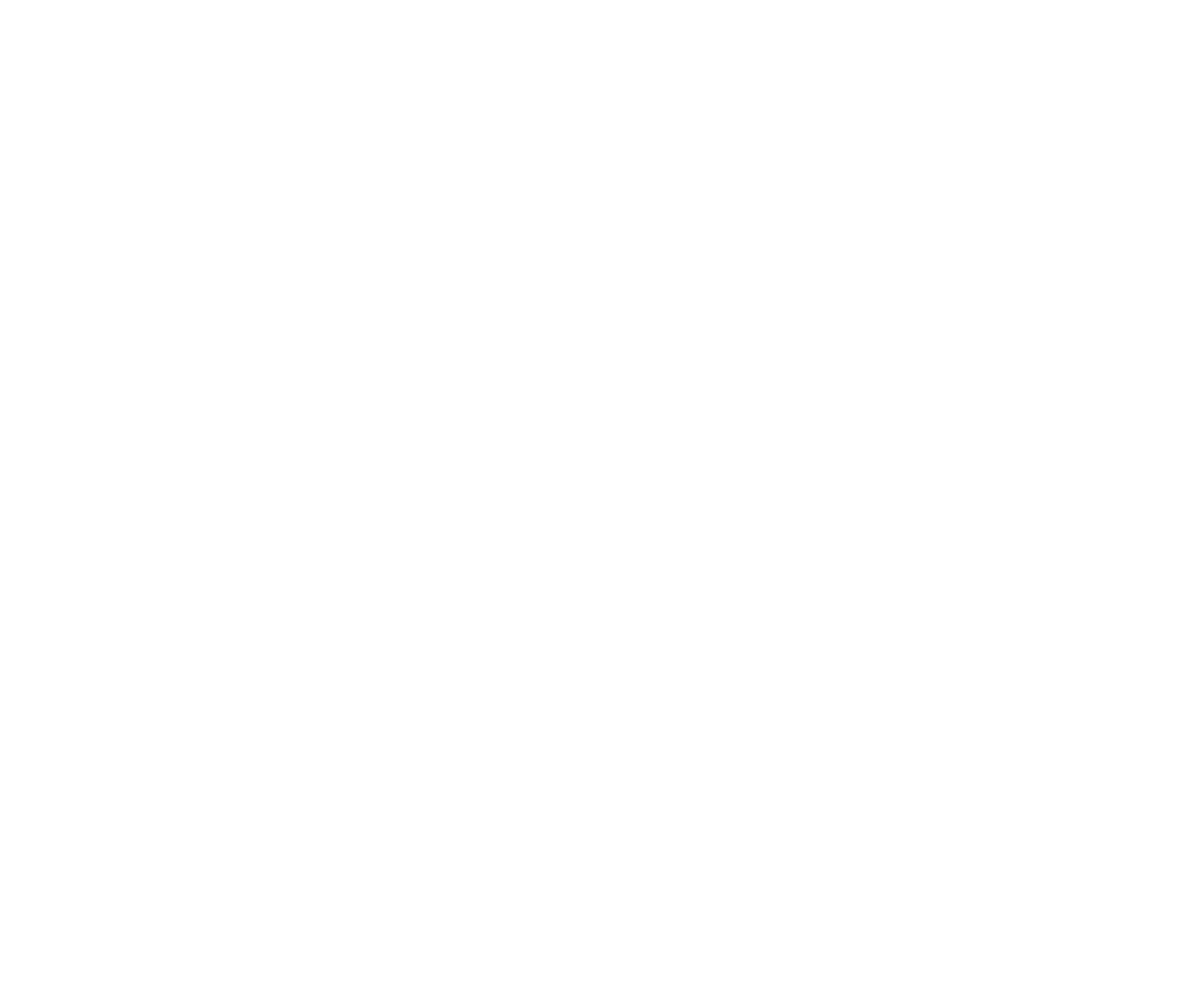
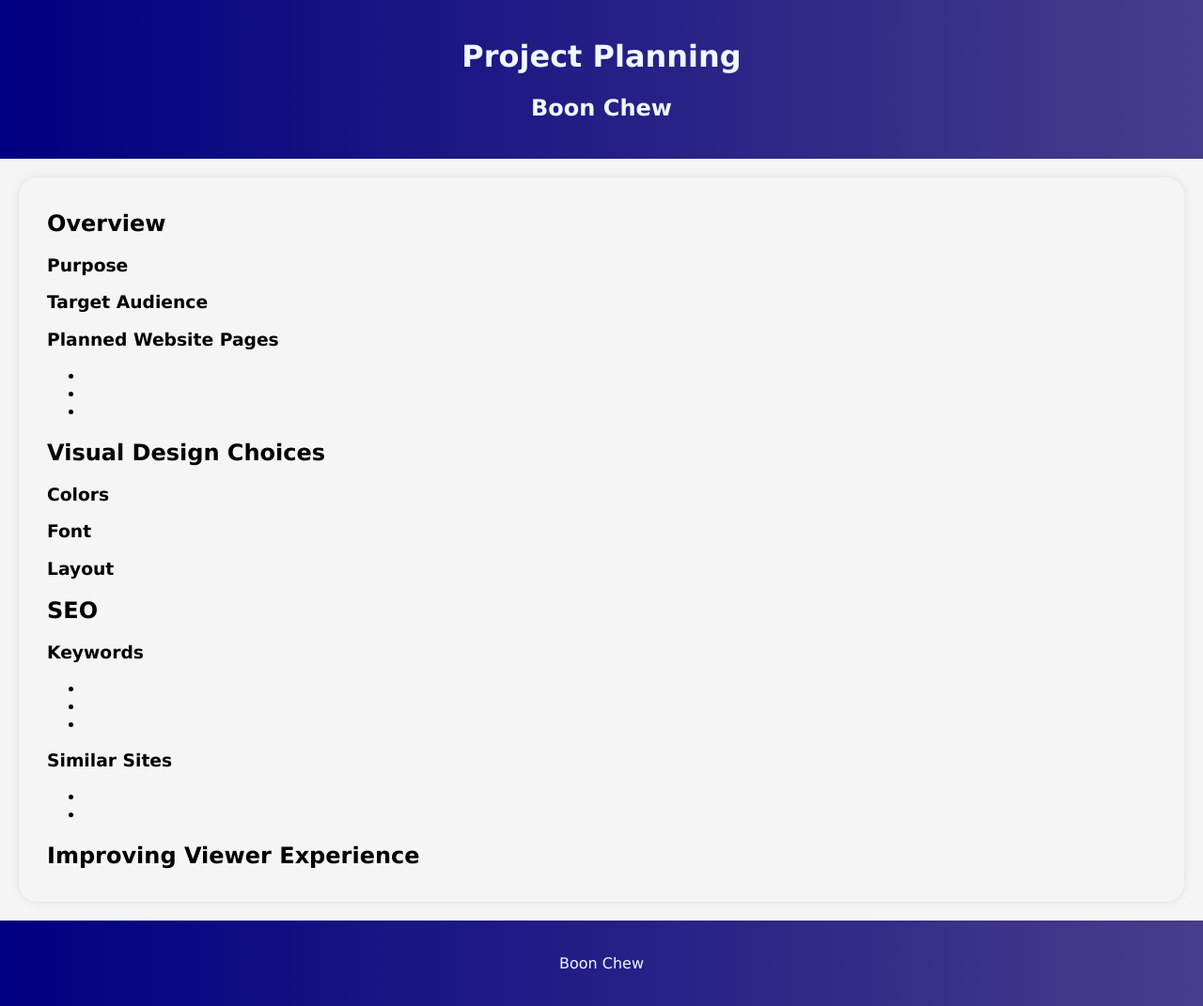
Before and after one commit to corpcooga/Project-Planning, a plain HTML site: page index.html in a window 1280 px wide. Shown: the whole page at 94% size. Before the commit the page ends 800 px from the top, so only its background shows below. Drawn offline with Linux system fonts and the light colour scheme.

Commit message:
formatting and layout

```diff
--- a/index.html
+++ b/index.html
@@ -1,10 +1,71 @@
 <!DOCTYPE html>
-<html>
+<html lang="en">
 <head>
 	<title>Project Planning</title>
+	<meta charset="UTF-8">
+	<meta name="author" content="Boon Chew">
+	<!-- TODO: fill out content for site -->
+	<meta name="description" content="">
+	<meta name="keywords" content="">
 	<link rel="stylesheet" href="style.css">
 </head>
 <body>
-
+	<header>
+		<h1>Project Planning</h1>
+		<h2>Boon Chew</h2>
+	</header>
+	<main>
+		<section>
+			<h2>Overview</h2>
+			<div>
+				<h3>Purpose</h3>
+				<p></p>
+				<h3>Target Audience</h3>
+				<p></p>
+				<h3>Planned Website Pages</h3>
+				<ul>
+					<li></li>
+					<li></li>
+					<li></li>
+				</ul>
+			</div>
+		</section>
+		<section>
+			<h2>Visual Design Choices</h2>
+			<div>
+				<h3>Colors</h3>
+				<p></p>
+				<h3>Font</h3>
+				<p></p>
+				<h3>Layout</h3>
+				<p></p>
+			</div>
+		</section>
+		<section>
+			<h2>SEO</h2>
+			<div>
+				<h3>Keywords</h3>
+				<ul>
+					<li></li>
+					<li></li>
+					<li></li>
+				</ul>
+				<h3>Similar Sites</h3>
+				<ul>
+					<li></li>
+					<li></li>
+				</ul>
+			</div>
+		</section>
+		<section>
+			<h2>Improving Viewer Experience</h2>
+			<div>
+				<p></p>
+			</div>
+		</section>
+	</main>
+	<footer>
+		<p>Boon Chew</p>
+	</footer>
 </body>
 </html>
--- a/style.css
+++ b/style.css
@@ -0,0 +1,20 @@
+body {
+	font-family: Verdana, Geneva, Tahoma, sans-serif;
+	margin: 0;
+	background-color: whitesmoke;
+}
+
+header, footer{
+	background: linear-gradient(to right, navy, darkslateblue);
+	color: aliceblue;
+	padding: 20px;
+	text-align: center;
+}
+
+main {
+	box-shadow: 0 0 10px rgba(0, 0, 0, 0.1);
+	color: black;
+	margin: 20px;
+	padding: 15px 30px;
+	border-radius: 20px;
+}
```
